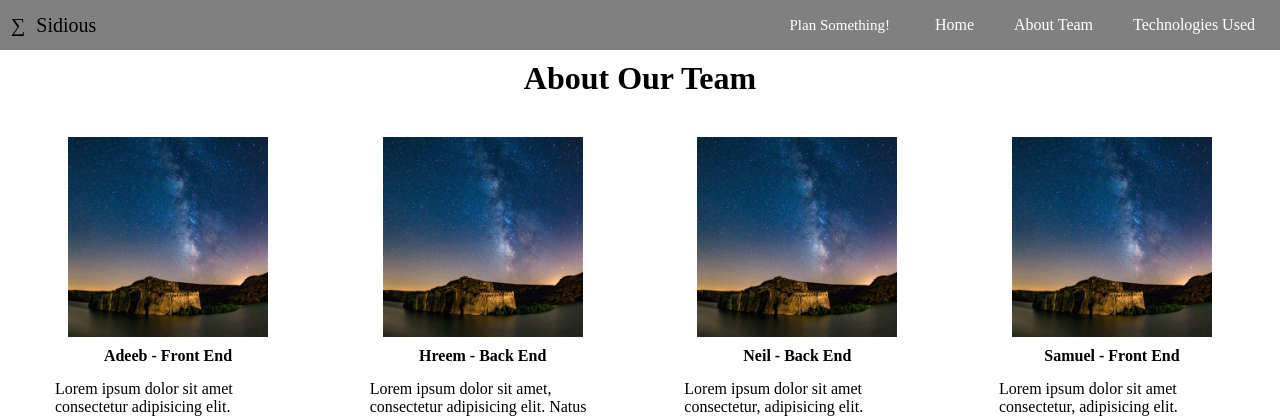
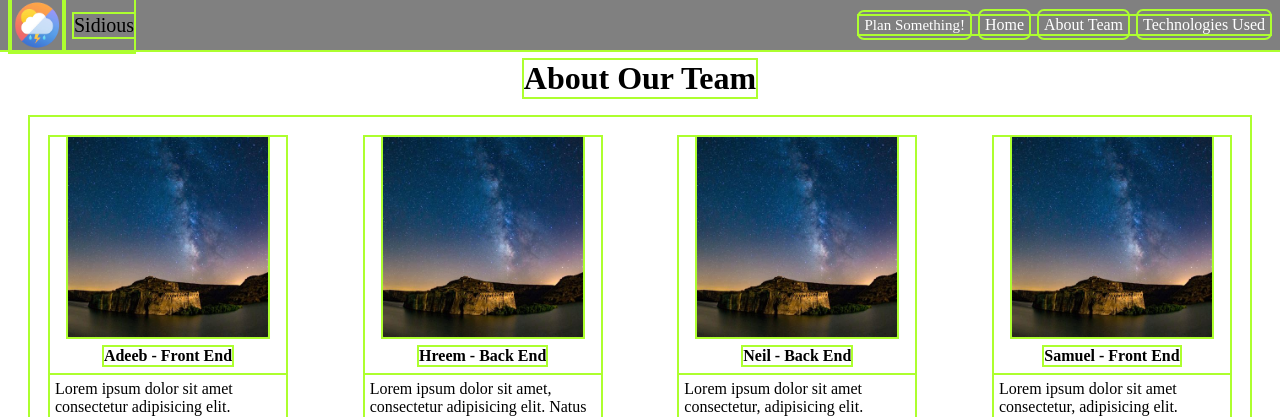
Before and after one commit to Arctican4Real/NASH-Weather, a Flask app: page / in a window 1280 px wide. Shown: the top 417 px of the page. Run offline with Flask 2, Linux system fonts and the light colour scheme.

Commit message:
Add logo to navbar, other minor changes

```diff
--- a/market/static/css/style.css
+++ b/market/static/css/style.css
@@ -7,9 +7,9 @@
 }
 
 /*For debug*/
-/* *{
+*{
     outline: solid greenyellow 2px;
-}        */
+}
 
 *{
     margin: 0px;
@@ -55,7 +55,7 @@ button, .navbarLinks a{
 
 /*Special Button*/
 #startButton{
-    padding: 10px 20px;
+    padding: 10px;
     font-size: 15px;
     font-weight: 500;
     color: white;
@@ -93,7 +93,12 @@ button, .navbarLinks a{
     display: flex;
     align-items: center;
     justify-content: center;
-    padding: 1px;
+    padding: 2px;
+}
+
+.logo img{
+    width: 50px;
+    height: 50px;
 }
 
 .navbarLinks ul{
@@ -104,12 +109,13 @@ button, .navbarLinks a{
     gap: 10px;
 }
 
-.navbarLinks a{
-    padding: 15px;
+.navbarLinks a,
+.navbarLinks #startButton{
+    padding: 5px;
 
     color: white;
 
-    border-radius: 20px;
+    border-radius: 5px;
 }
 
 .underNav{
--- a/market/templates/index.html
+++ b/market/templates/index.html
@@ -12,11 +12,10 @@
 
         <div class="navbar">
             <div class="navbarLogo">
-                <div class="logo">&sum;</div>
+                <div class="logo"><img src="./../static/images/weather_icon3.png" alt="Logo of the Website"></div>
                 <div class="logoText">Sidious</div>
             </div>
             <div class="navbarLinks">
-
                 <ul>
                     <li><a href ="./pages/login.html" id="startButton">Plan Something!</a></li>
 
--- a/market/templates/pages/about-team.html
+++ b/market/templates/pages/about-team.html
@@ -12,7 +12,7 @@
 
         <div class="navbar">
             <div class="navbarLogo">
-                <div class="logo">&sum;</div>
+                <div class="logo"><img src="./../../static/images/weather_icon3.png" alt="Logo of the Website"></div>
                 <div class="logoText">Sidious</div>
             </div>
             <div class="navbarLinks">
--- a/market/templates/pages/tech-we-used.html
+++ b/market/templates/pages/tech-we-used.html
@@ -12,7 +12,7 @@
 
         <div class="navbar">
             <div class="navbarLogo">
-                <div class="logo">&sum;</div>
+                <div class="logo"><img src="./../../static/images/weather_icon3.png" alt="Logo of the Website"></div>
                 <div class="logoText">Sidious</div>
             </div>
             <div class="navbarLinks">
```
Also changed, not shown: market/static/images/weather_icon3.png (added).
